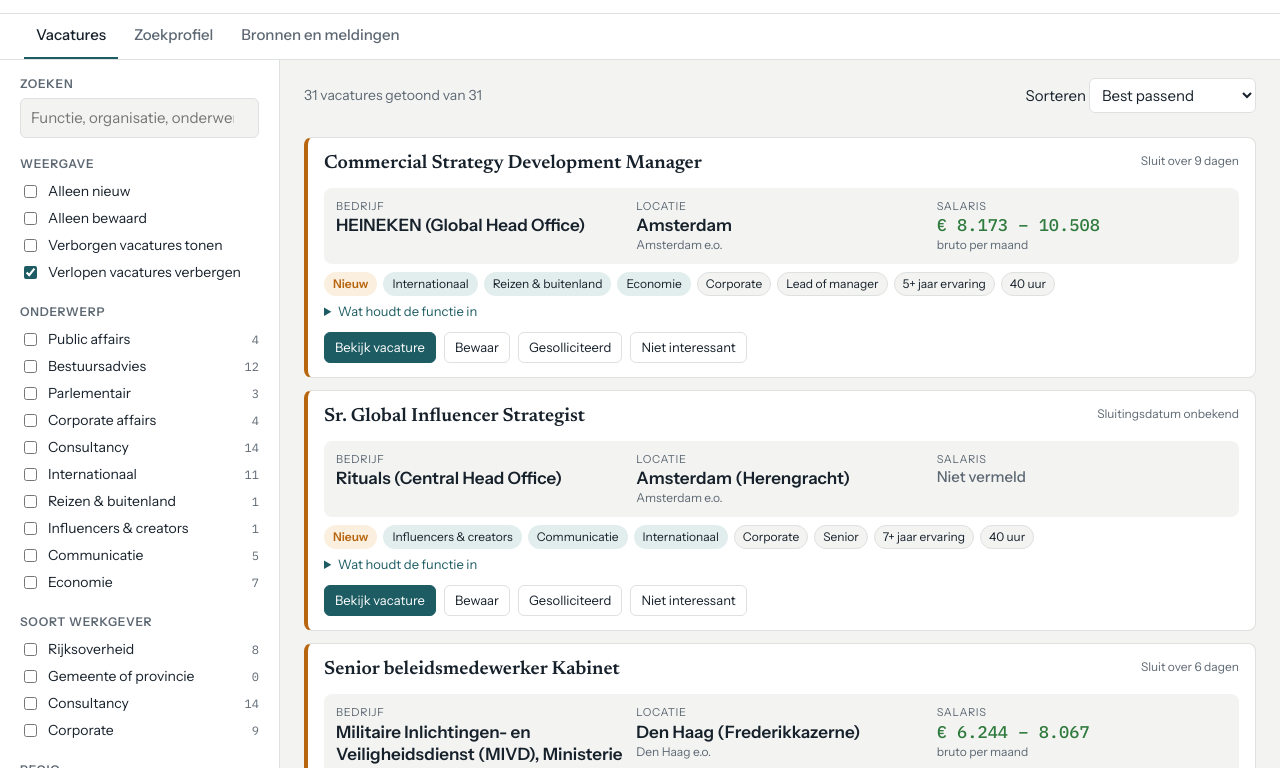
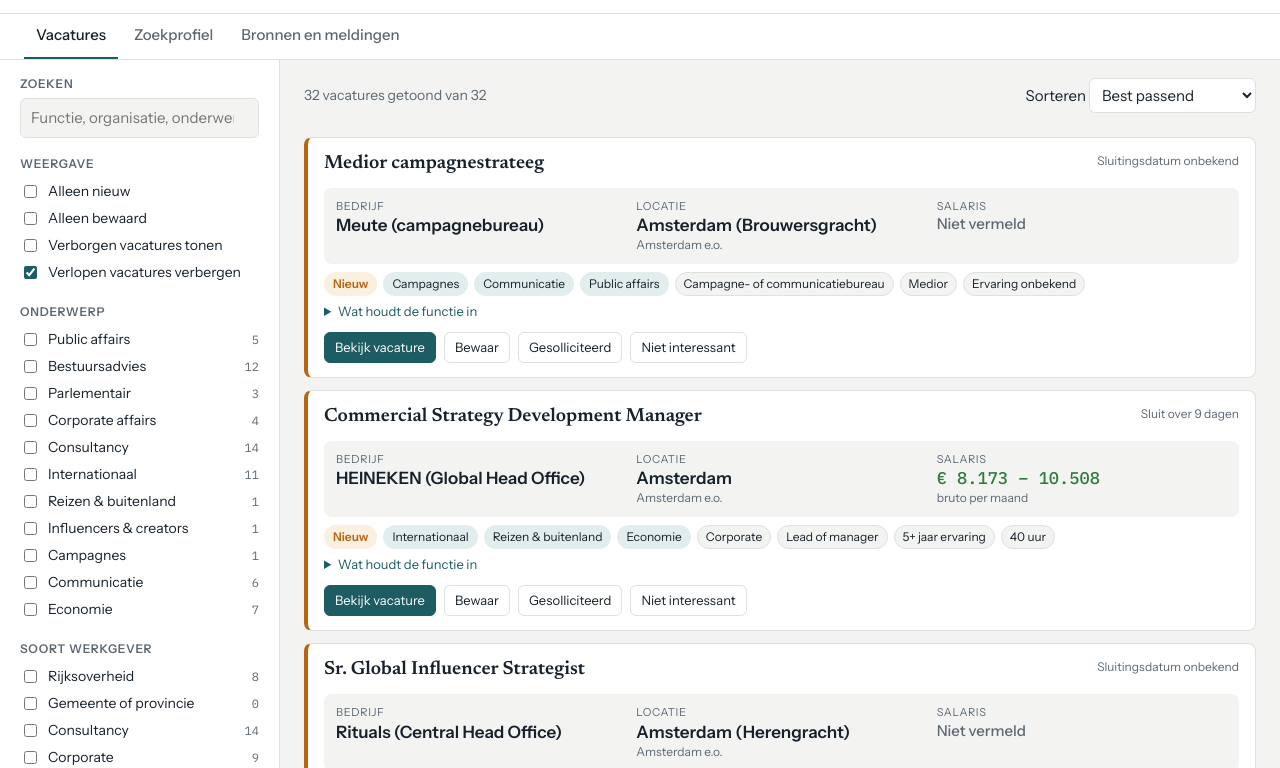
Before and after one commit to JamesWorks25/vacatureradar, a plain HTML site: page index.html in a window 1280 px wide. Shown: the part 77-845 px from the top of the page. Drawn offline with Linux system fonts and the light colour scheme.

Commit message:
Campagnebureaus en reisorganisaties toegevoegd (32 vacatures)
Co-Authored-By: Claude Opus 5.5 <noreply@anthropic.com>
Claude-Session: https://claude.ai/code/session_0168bEwRUwyJ6M8vaEwhG62p

```diff
--- a/index.html
+++ b/index.html
@@ -292,9 +292,9 @@ table.src th{font-size:12px;text-transform:uppercase;letter-spacing:.05em;color:
 <script>
 (function(){
   "use strict";
-  var THEMA = ["Public affairs","Bestuursadvies","Parlementair","Corporate affairs","Consultancy","Internationaal","Reizen & buitenland","Influencers & creators","Communicatie","Economie"];
-  var SECTOR = ["Rijksoverheid","Gemeente of provincie","Consultancy","Corporate"];
-  var REGIO = ["Den Haag e.o.","Amsterdam e.o."];
+  var THEMA = ["Public affairs","Bestuursadvies","Parlementair","Corporate affairs","Consultancy","Internationaal","Reizen & buitenland","Influencers & creators","Campagnes","Communicatie","Economie"];
+  var SECTOR = ["Rijksoverheid","Gemeente of provincie","Consultancy","Corporate","Campagne- of communicatiebureau"];
+  var REGIO = ["Den Haag e.o.","Amsterdam e.o.","Utrecht e.o.","Buitenland"];
   var SEN = ["Junior","Medior","Senior","Lead of manager","Director","Onbekend"];
   var SOURCES = [
     ["Werken voor Nederland","Alle Rijksoverheid-vacatures (ministeries, uitvoeringsorganisaties)"],
--- a/vacatures.json
+++ b/vacatures.json
@@ -1,7 +1,7 @@
 {
- "bijgewerkt": "2026-11-17T13:14:30.541284Z",
- "nieuw": 2,
- "opmerking": "Nieuw: functies met reizen/buitenland en influencerwerk (Heineken, Rituals).",
+ "bijgewerkt": "2026-11-17T13:34:44.784821Z",
+ "nieuw": 1,
+ "opmerking": "Nieuw: campagnebureaus (Meute) en reisorganisaties toegevoegd aan de radar.",
  "vacatures": [
   {
    "id": "abnamro-corporate-board-secretary",
@@ -870,6 +870,35 @@
    "uitgelicht": true,
    "uren": "40",
    "url": "https://careers.rituals.com/en-NL/jobs/sr-global-influencer-strategist/R15886/"
+  },
+  {
+   "id": "meute-medior-campagnestrateeg",
+   "titel": "Medior campagnestrateeg",
+   "organisatie": "Meute (campagnebureau)",
+   "plaats": "Amsterdam (Brouwersgracht)",
+   "regio": "Amsterdam e.o.",
+   "sector": "Campagne- of communicatiebureau",
+   "themas": [
+    "Campagnes",
+    "Communicatie",
+    "Public affairs"
+   ],
+   "uitgelicht": false,
+   "schaal": null,
+   "salMin": null,
+   "salMax": null,
+   "senioriteit": "Medior",
+   "ervaringMin": null,
+   "uren": null,
+   "contract": null,
+   "sluitdatum": null,
+   "gevonden": "2026-11-17T14:30:00Z",
+   "gecontroleerd": "2026-11-17",
+   "status": "doorlopend",
+   "bron": "meute.nl",
+   "url": "https://www.meute.nl/",
+   "samenvatting": "Meute is een Amsterdams campagnebureau dat uit de wereld van politieke campagnes komt en maatschappelijke campagnes maakt op basis van gedragswetenschap, onderzoek en framing. Als medior campagnestrateeg bedenk en begeleid je campagnes voor opdrachtgevers als de SVB, NOC*NSF, Natuurmonumenten en Booking.com. Er is ook een team in Brussel voor EU-campagnes.",
+   "opmerking": "De vacature staat op de homepage van Meute (onderaan, 'Wij zoeken een medior campagnestrateeg'); de volledige tekst opent via de knop 'Join the meute!'. Er staat ook een senior campagnestrateeg open."
   }
  ]
 }
```
